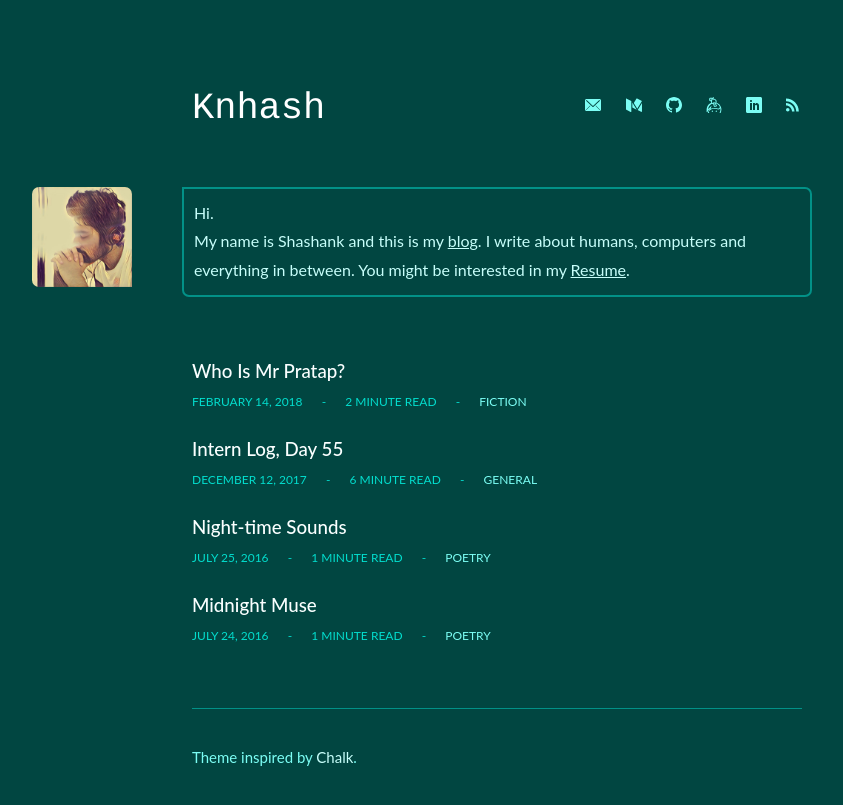
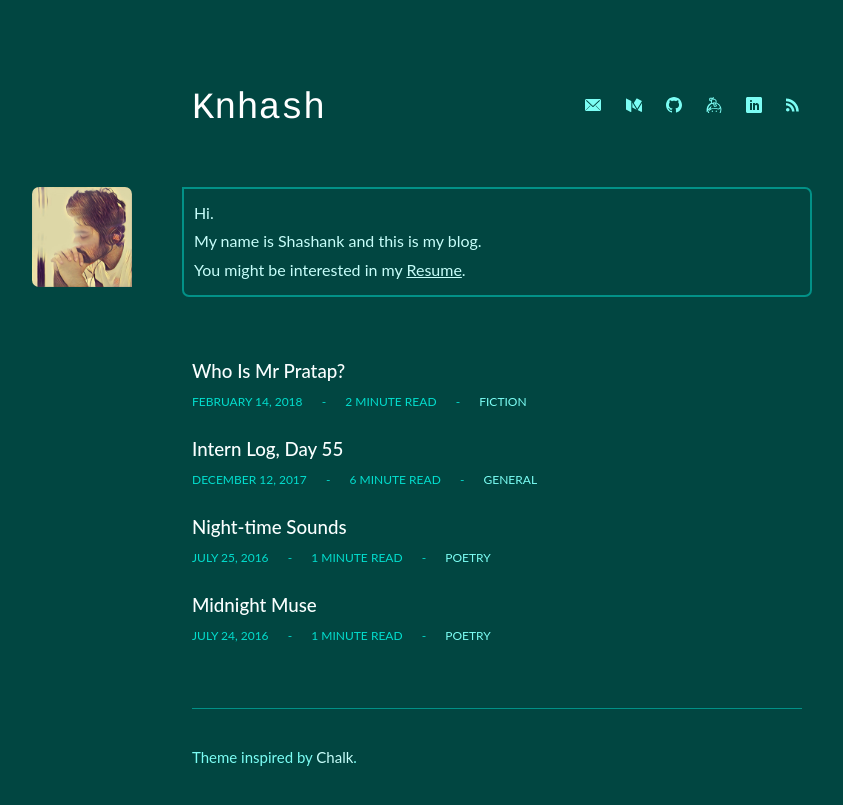
Before and after one commit to knhash/knhash.github.io, a Jekyll site: the page built from index.html, in a window 1280 px wide. Shown: the top 805 px of the page, without its empty margins (143-986 px from the left). Built offline with Jekyll 4.4.1, drawn with Linux system fonts in a browser that asks for light colours.

Commit message:
Update index.html

```diff
--- a/index.html
+++ b/index.html
@@ -6,7 +6,8 @@ description: "The ramblings of Shashank"
 <img src="assets/about.jpg" alt="About Shashank S header image" class="about-img"/>
 <div class="about {% if site.scrollappear_enabled %}scrollappear{% endif %}">
   <p>Hi.</p>
-  <p>My name is Shashank and this is my <a href="{{ '/' | relative_url }}" title="Blog of Knhash">blog</a>. I write about humans, computers and everything in between. You might be interested in my <a href="https://{{ site.resume }}" rel="noreferrer noopener" target="_blank" title="Resume of Shashank">Resume</a>.</p>
+  <p>My name is Shashank and this is my blog.</p>
+  <p>You might be interested in my <a href="https://{{ site.resume }}" rel="noreferrer noopener" target="_blank" title="resume of Shashank">Resume</a>.</p>
 </div>
 <ul class="article-list">
   {% for post in site.posts %}
```
